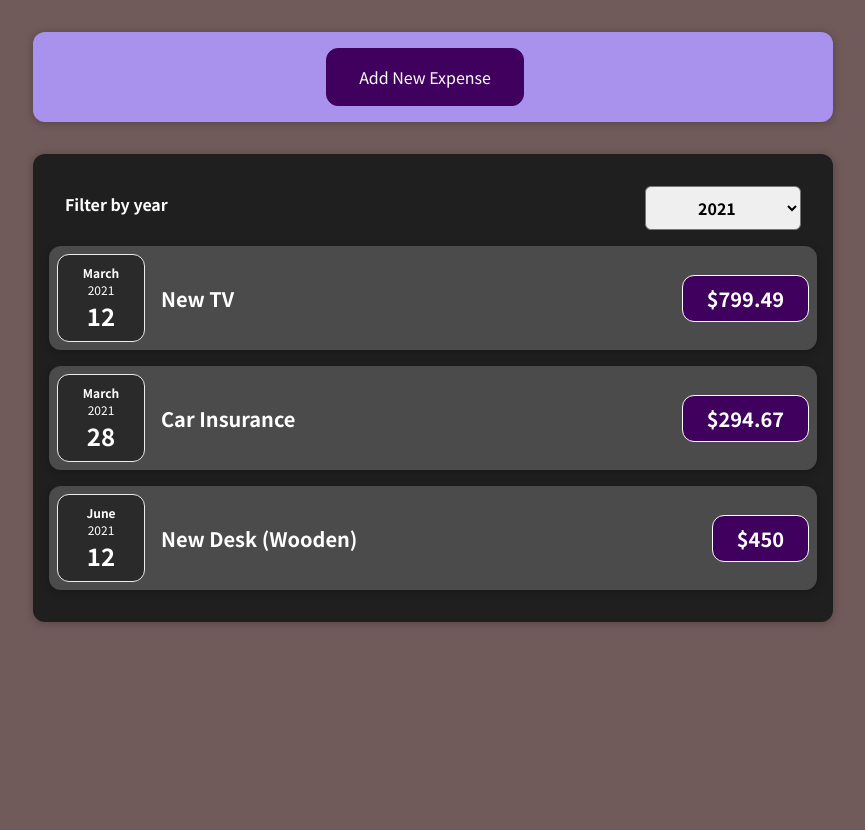
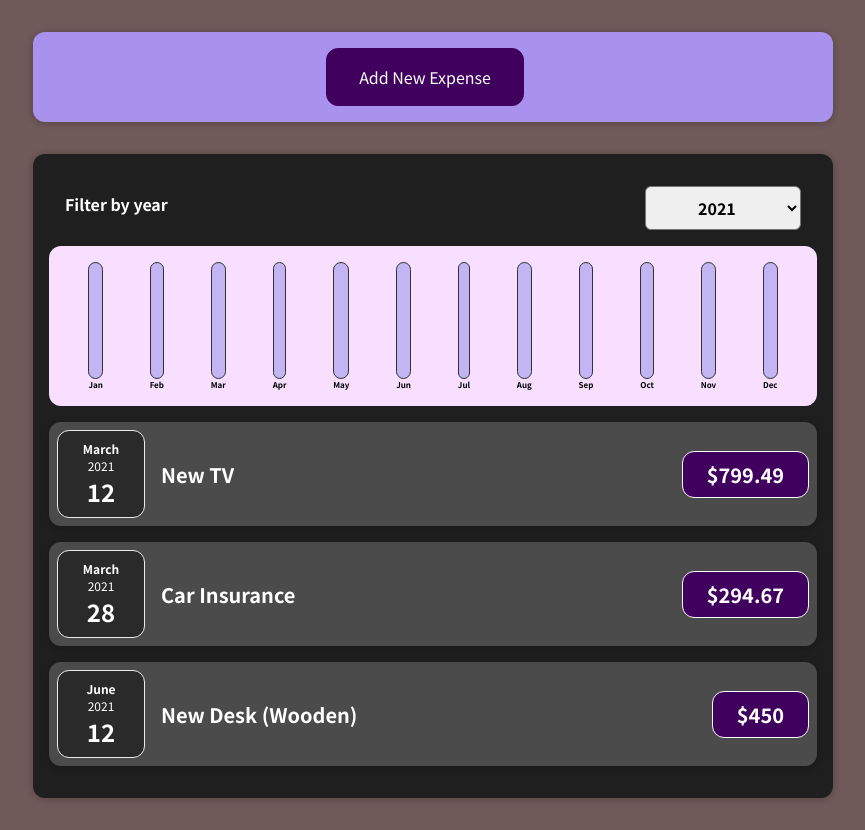
Before and after one commit to AlanLeverenz/react-complete-guide, a React (Create React App) app in the folder starting-setup/: page / in a window 1280 px wide. Shown: the whole page, without its empty margins (207-1072 px from the left). Before the commit the page ends 800 px from the top, so only its background shows below. Built offline with nearby package versions, Linux system fonts and the light colour scheme.

Commit message:
added ExpenseChart to view month labels and values as bars

```diff
--- a/starting-setup/src/components/Chart/Chart.js
+++ b/starting-setup/src/components/Chart/Chart.js
@@ -5,15 +5,19 @@ import './Chart.css';
 
 const Chart = props => {
 
+  const dataPointValues = props.dataPoints.map(dataPoint => dataPoint.value);
+
+  // Math.max expects a list, which the spread operator creates
+  const totalMaximum = Math.max(...dataPointValues);
+
   return <div className="chart">
 
     {props.dataPoints.map(dataPoint => (
       <ChartBar
         key={dataPoint.label}
         value={dataPoint.value}
-        maxValue={null}
+        maxValue={totalMaximum}
         label={dataPoint.label} />))}
-
   </div>
 
 };
--- a/starting-setup/src/components/Expenses/Expenses.js
+++ b/starting-setup/src/components/Expenses/Expenses.js
@@ -2,6 +2,7 @@ import React, { useState } from 'react';
 
 import ExpensesList from './ExpensesList';
 import ExpensesFilter from './ExpensesFilter';
+import ExpensesChart from './ExpensesChart';
 import Card from '../UI/Card';
 import './Expenses.css';
 
@@ -24,6 +25,7 @@ const Expenses = (props) => {
           selected={filteredYear}
           onChangeFilter={filterChangeHandler}
         />
+        <ExpensesChart expenses={filteredExpenses} />
         <ExpensesList items={filteredExpenses} />
       </Card>
     </div>
--- a/starting-setup/src/components/Expenses/ExpensesChart.js
+++ b/starting-setup/src/components/Expenses/ExpensesChart.js
@@ -3,7 +3,32 @@ import React from 'react';
 import Chart from '../Chart/Chart';
 
 const ExpensesChart = props => {
-  return <Chart />
+
+  // setup dataPoint objects for each month
+  const chartDataPoints = [
+    { label: 'Jan', value: 0 },
+    { label: 'Feb', value: 0 },
+    { label: 'Mar', value: 0 },
+    { label: 'Apr', value: 0 },
+    { label: 'May', value: 0 },
+    { label: 'Jun', value: 0 },
+    { label: 'Jul', value: 0 },
+    { label: 'Aug', value: 0 },
+    { label: 'Sep', value: 0 },
+    { label: 'Oct', value: 0 },
+    { label: 'Nov', value: 0 },
+    { label: 'Dec', value: 0 },
+  ];
+
+  // for of loop used because props.expenses is an object, not an array
+  for (const expense of props.expenses) {
+    const expenseMonth = expense.date.getMonth();
+    // starts with Jan = 0, month is the index of the array
+    chartDataPoints[expenseMonth].value += expense.amount;
+    // increases the amount per month
+  }
+
+  return <Chart dataPoints={chartDataPoints} />
 };
 
 export default ExpensesChart;
```
Also changed, not shown: 1 other file (tests, documents, lock files or other folders).
